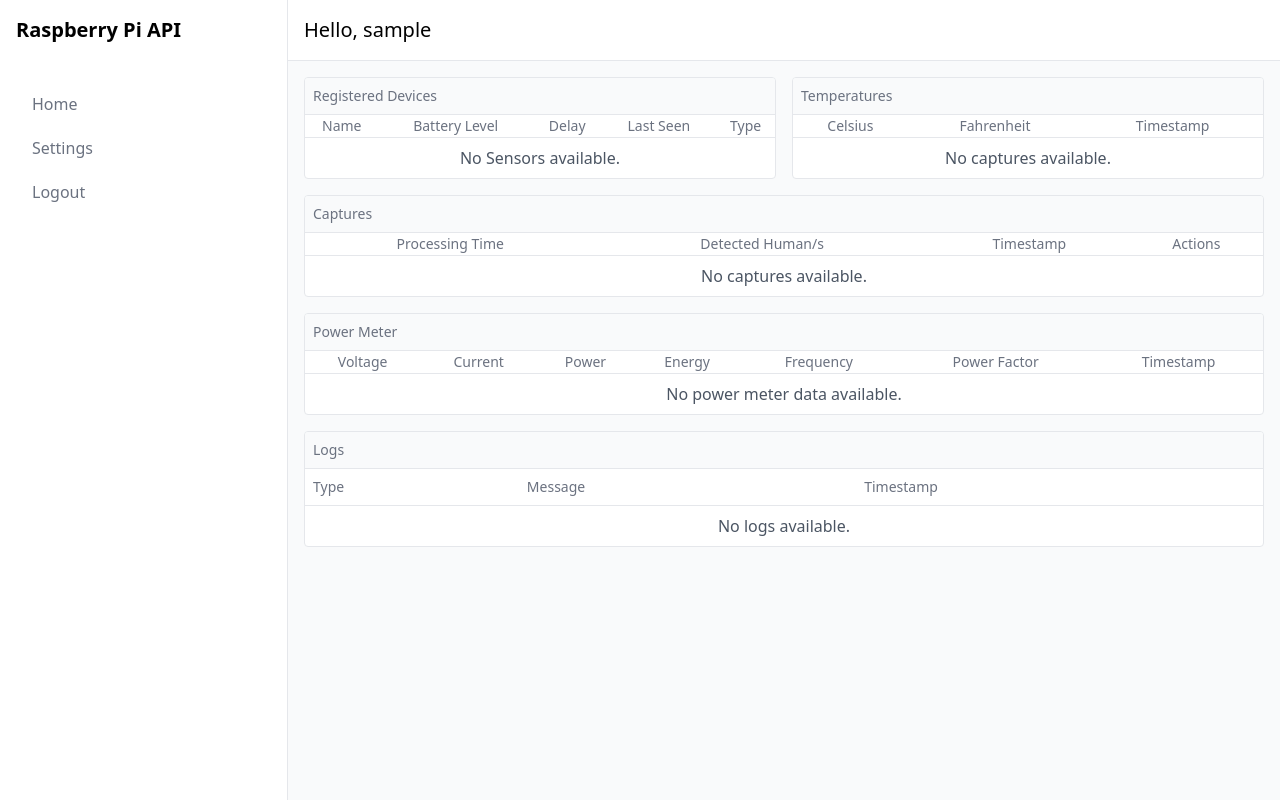
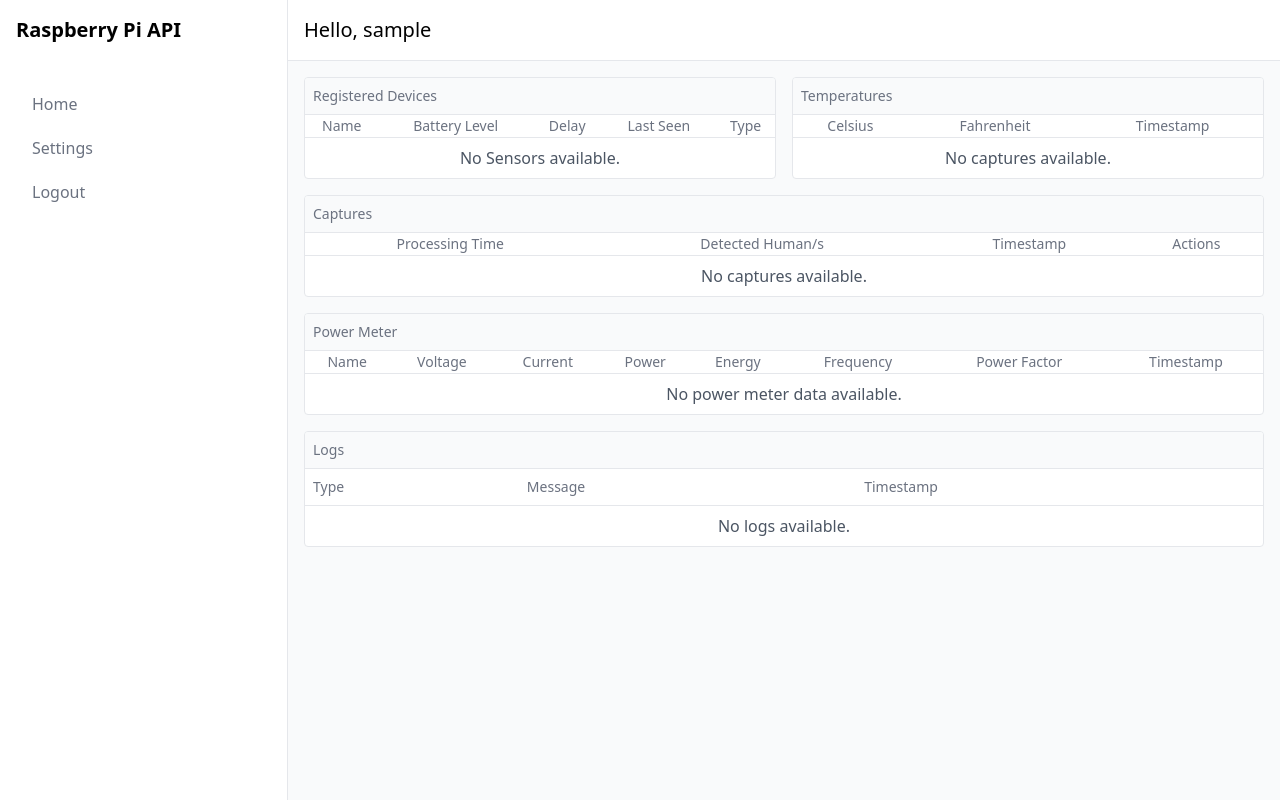
Before and after one commit to tadiyusss/rpi_api, a Django app: page /dashboard/ in a window 1280 px wide. Run offline with Django 5.2, Linux system fonts and the light colour scheme; the visitor is signed in with stand-in values (Sample User, id 1); data that the repository does not hold is empty.

Commit message:
Fixed power meter table column names

```diff
--- a/rpi_api/templates/dashboard/home.html
+++ b/rpi_api/templates/dashboard/home.html
@@ -114,6 +114,7 @@
     <table class="w-full">
         <thead>
             <tr>
+                <th class="font-medium text-sm text-gray-500">Name</th>
                 <th class="font-medium text-sm text-gray-500">Voltage</th>
                 <th class="font-medium text-sm text-gray-500">Current</th>
                 <th class="font-medium text-sm text-gray-500">Power</th>
@@ -127,6 +128,7 @@
             {% if power_meter|length > 0 %}
                 {% for reading in power_meter %}
                 <tr class="text-center">
+                    <td class="py-2 border-t">{{reading.sensor_name}}</td>
                     <td class="py-2 border-t">{{reading.voltage}}V</td>
                     <td class="py-2 border-t">{{reading.current}}A</td>
                     <td class="py-2 border-t">{{reading.power}}W</td>
@@ -138,7 +140,7 @@
                 {% endfor %}
             {% else %}
                 <tr>
-                    <td class="py-2 text-gray-600 border-t text-center" colspan="7">No power meter data available.</td>
+                    <td class="py-2 text-gray-600 border-t text-center" colspan="8">No power meter data available.</td>
                 </tr>
             {% endif %}
         </tbody>
```
